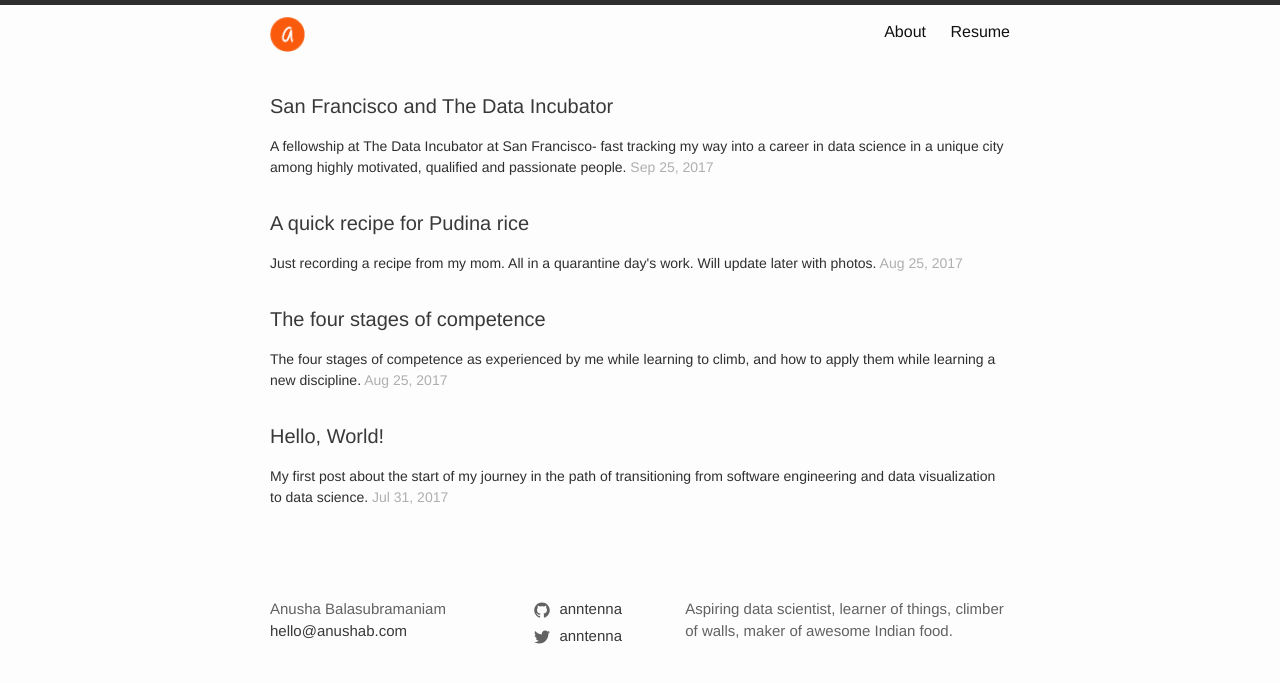
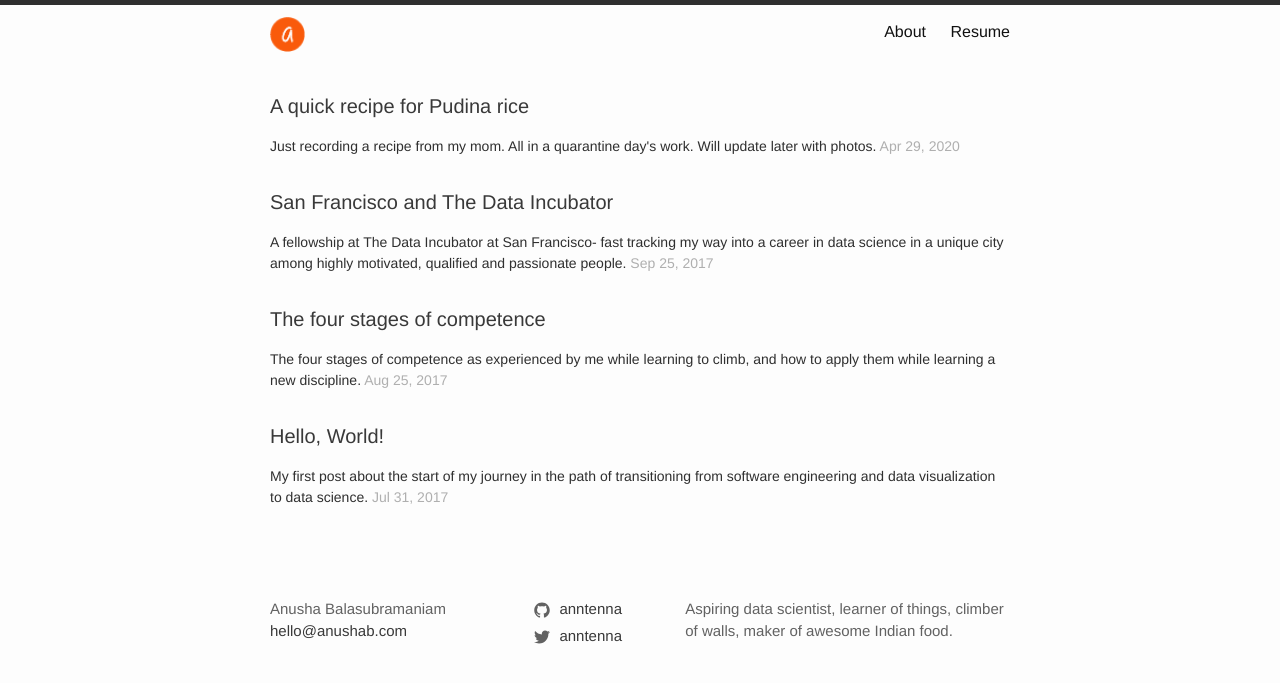
Before and after one commit to anntenna/anntenna.github.io, a Jekyll site: the page built from index.md, in a window 1280 px wide. Shown: the top 683 px of the page. Built offline with Jekyll 4.4.1, drawn with Linux system fonts in a browser that asks for light colours.

Commit message:
Updated recipe markdown

```diff
--- a/_posts/2020-04-28-recipe-pudina-rice.md
+++ b/_posts/2020-04-28-recipe-pudina-rice.md
@@ -1,7 +1,7 @@
 ---
 layout: post
 title:  "A quick recipe for Pudina rice"
-date:   2017-08-25 11:21:10 -0700
+date:   2020-04-28 17:41:10 -0700
 categories: recipes
 description: "Just recording a recipe from my mom. All in a quarantine day's work. Will update later with photos."
 time: 2 min read
```
